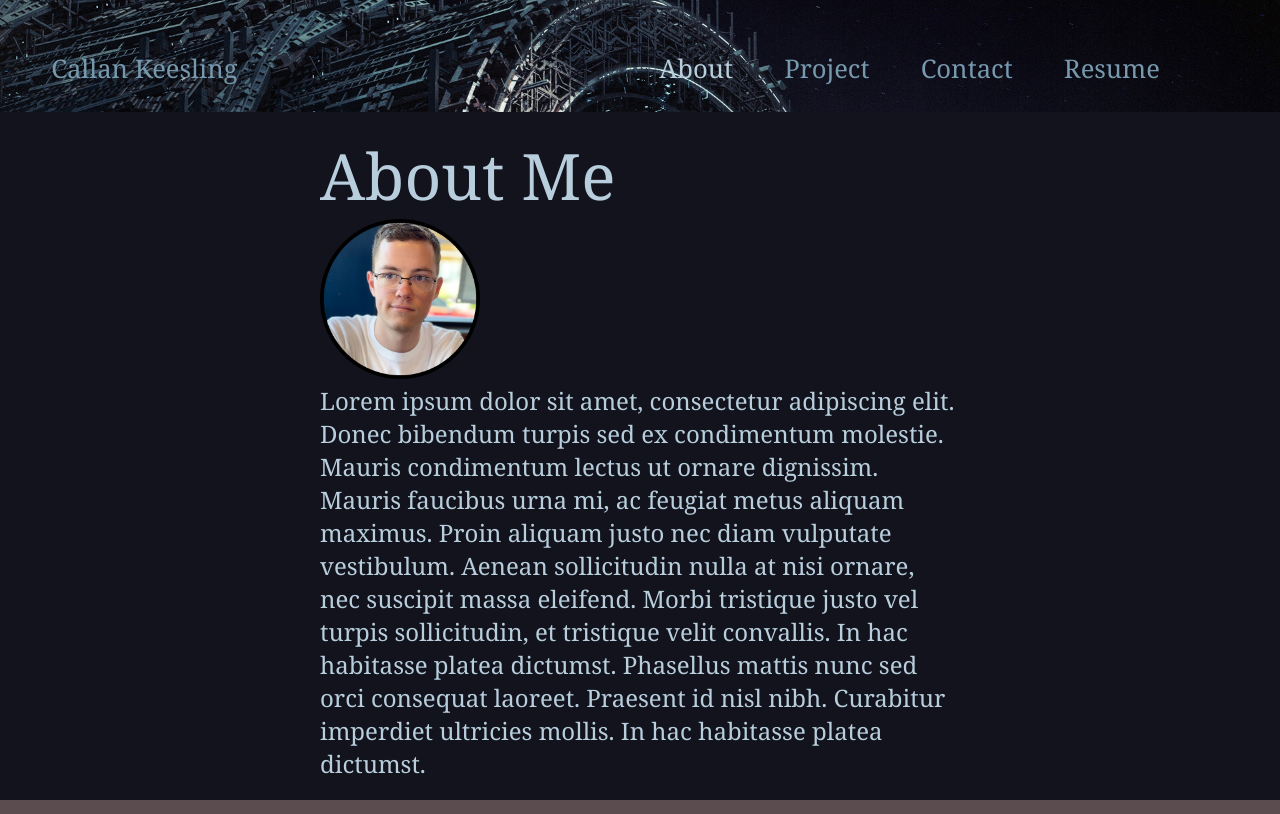
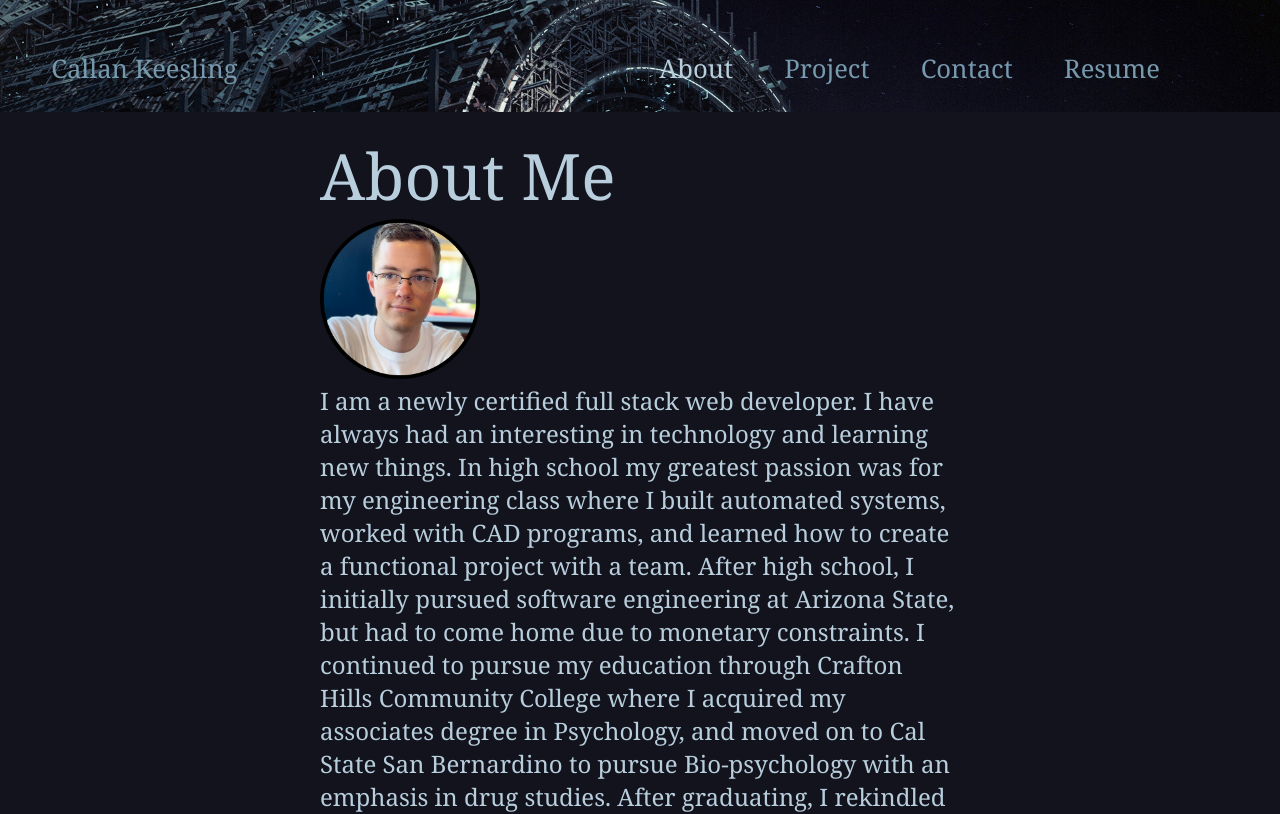
Before and after one commit to Callank21/React-Portfolio, a React (Create React App) app: page / in a window 1280 px wide. Shown: the top 814 px of the page. Built offline with nearby package versions, Linux system fonts and the light colour scheme; a web font is replaced by a local one.

Commit message:
changed the about me section

```diff
--- a/src/components/About/index.js
+++ b/src/components/About/index.js
@@ -9,13 +9,7 @@ function About() {
                 <img src={selfPortrait} alt="self-portrait" />
             </div>
             <div className="paragraph">
-            Lorem ipsum dolor sit amet, consectetur adipiscing elit. Donec bibendum turpis sed ex
-          condimentum molestie. Mauris condimentum lectus ut ornare dignissim. Mauris faucibus urna
-          mi, ac feugiat metus aliquam maximus. Proin aliquam justo nec diam vulputate vestibulum.
-          Aenean sollicitudin nulla at nisi ornare, nec suscipit massa eleifend. Morbi tristique
-          justo vel turpis sollicitudin, et tristique velit convallis. In hac habitasse platea
-          dictumst. Phasellus mattis nunc sed orci consequat laoreet. Praesent id nisl nibh.
-          Curabitur imperdiet ultricies mollis. In hac habitasse platea dictumst.
+          I am a newly certified full stack web developer. I have always had an interesting in technology and learning new things. In high school my greatest passion was for my engineering class where I built automated systems, worked with CAD programs, and learned how to create a functional project with a team. After high school, I initially pursued software engineering at Arizona State, but had to come home due to monetary constraints. I continued to pursue my education through Crafton Hills Community College where I acquired my associates degree in Psychology, and moved on to Cal State San Bernardino to pursue Bio-psychology with an emphasis in drug studies. After graduating, I rekindled my love of projects and technology through projects at home, including creating a 3d printer lab in my home and building a robotic arm from scratch after buying schematics for the design. I decided in November of 2021 that I would like to further pursue software and signed up for UCR's Full Stack Web Developer Bootcamp. After 26 weeks of intense study, I have learned an engineering mindset - one where I never stop learning and am always thinking of the most optimal and pragmatic means of achieving the minimum viable product for a project. Thank you for visiting my portfolio!
             </div>
         </div>
     )
```
